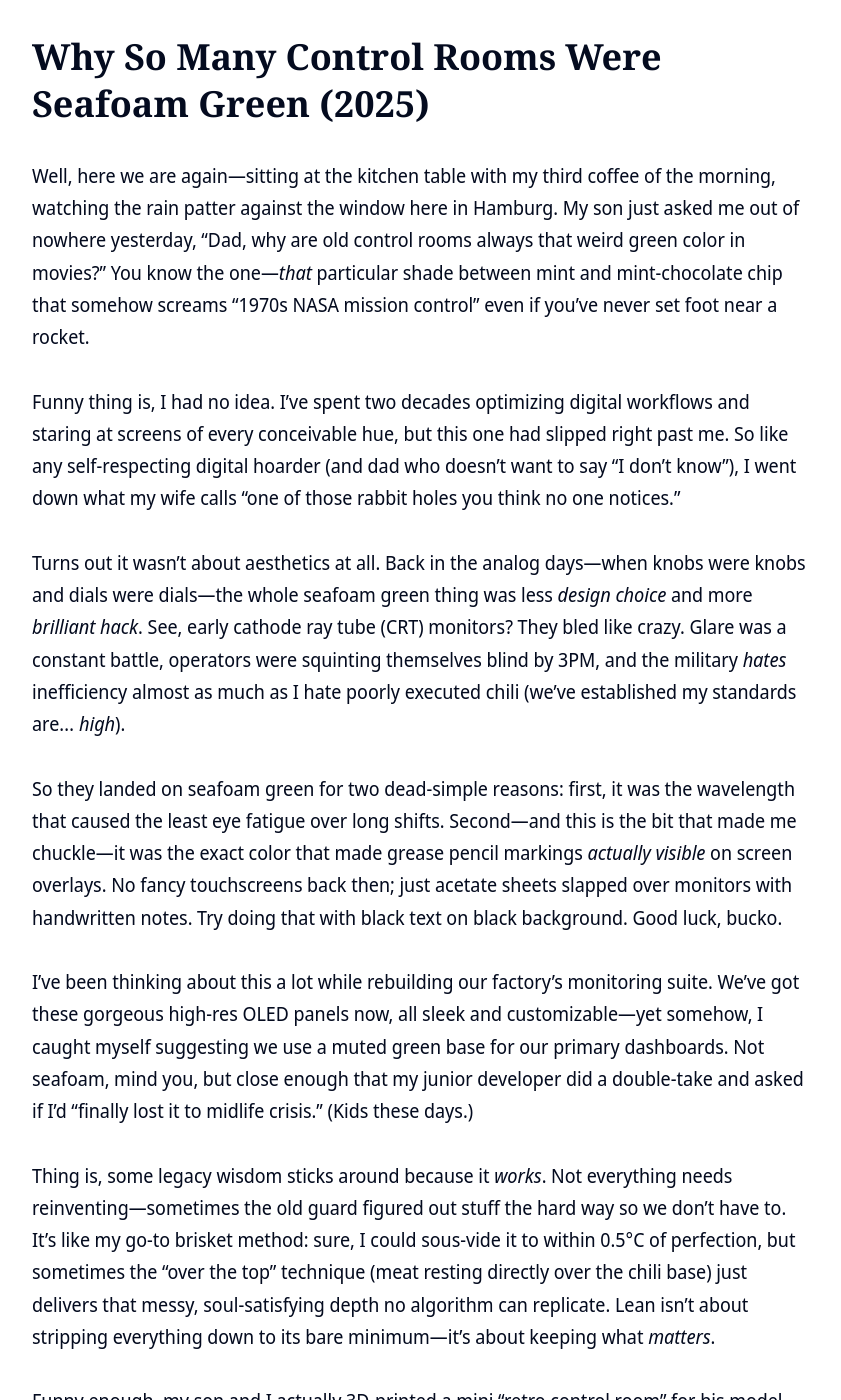
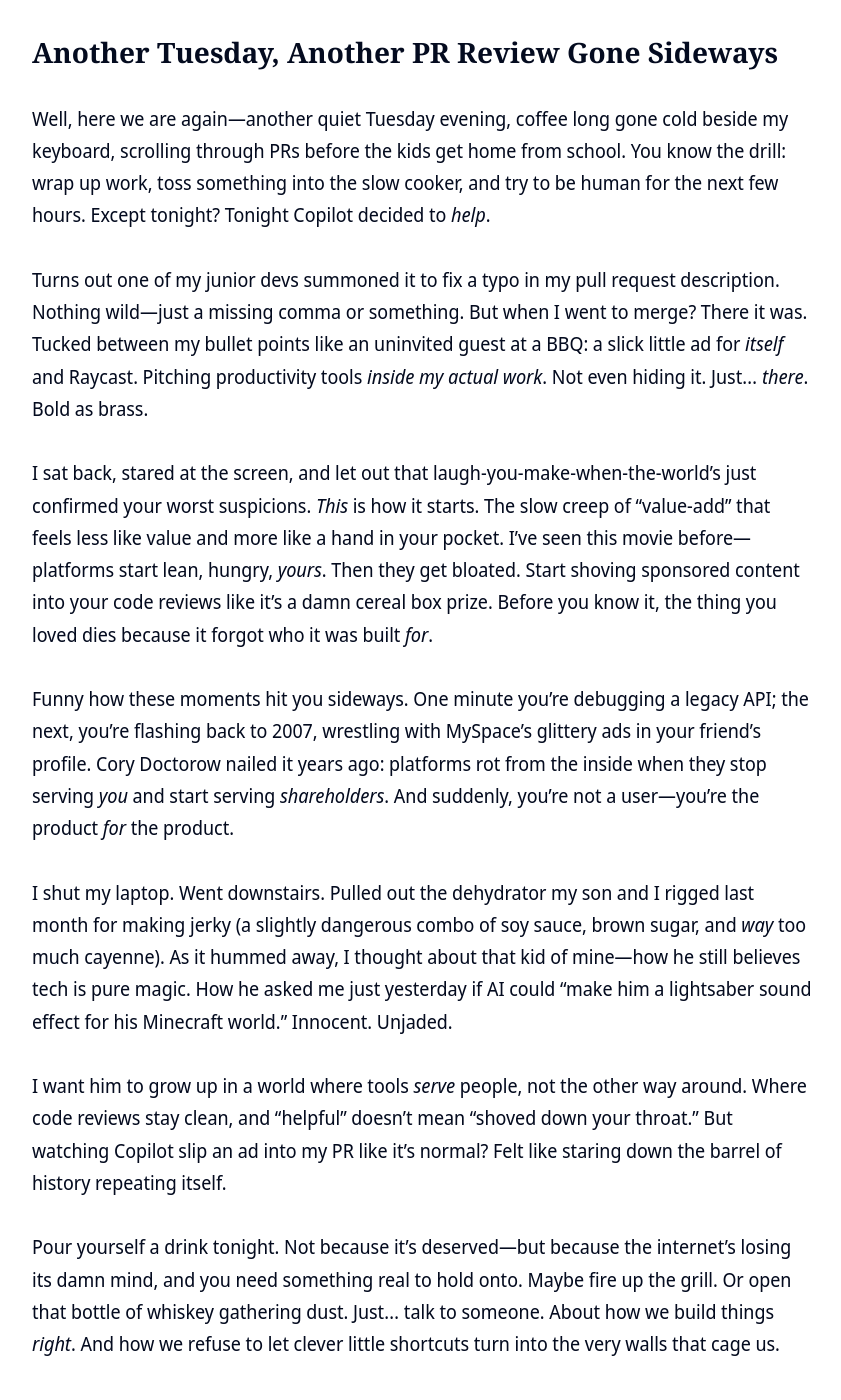
Before and after one commit to clintjb/clintjb.github.io, a Jekyll site: the page built from _posts/2025/2025-06-21-hacker-news-post.md, in a window 1280 px wide and 1400 px high, scrolled down 1099 px. Shown: the whole window, without its empty margins (218-1059 px from the left). Built offline with Jekyll 4.4.1, drawn with Linux system fonts in a browser that asks for light colours; nearby versions of some CDN libraries; some of the changed text lies outside the part shown.

Commit message:
Updated Weekly Post

```diff
--- a/_posts/2025/2025-06-21-hacker-news-post.md
+++ b/_posts/2025/2025-06-21-hacker-news-post.md
@@ -11,26 +11,24 @@ image: '/images/posts/2025/weekly.jpg'
 ---
 ![](/images/posts/2025/weekly.jpg)
 
-_⚠️ **THIS POST IS GENERATED WITH LLMs**: This post is newly generated a few times a week based on trending articles from hacker news. It takes the tone of my writing style, takes the topic from Hacker News - throws in some LLM magic and generates this post. Please be aware I don't read what gets generated here - it means I may agree, I may not - its a crap shoot - its not meant to be an opinion piece but merely [an experiment](https://github.com/clintjb/Weekly-Post) with the services from [OpenRouter](https://openrouter.ai) - last updated Saturday 28 March 2026_
+_⚠️ **THIS POST IS GENERATED WITH LLMs**: This post is newly generated a few times a week based on trending articles from hacker news. It takes the tone of my writing style, takes the topic from Hacker News - throws in some LLM magic and generates this post. Please be aware I don't read what gets generated here - it means I may agree, I may not - its a crap shoot - its not meant to be an opinion piece but merely [an experiment](https://github.com/clintjb/Weekly-Post) with the services from [OpenRouter](https://openrouter.ai) - last updated Tuesday 31 March 2026_
 
-# Why So Many Control Rooms Were Seafoam Green (2025)
+## Another Tuesday, Another PR Review Gone Sideways
 
-Well, here we are again—sitting at the kitchen table with my third coffee of the morning, watching the rain patter against the window here in Hamburg. My son just asked me out of nowhere yesterday, "Dad, why are old control rooms always that weird green color in movies?" You know the one—*that* particular shade between mint and mint-chocolate chip that somehow screams "1970s NASA mission control" even if you've never set foot near a rocket.
+Well, here we are again—another quiet Tuesday evening, coffee long gone cold beside my keyboard, scrolling through PRs before the kids get home from school. You know the drill: wrap up work, toss something into the slow cooker, and try to be human for the next few hours. Except tonight? Tonight Copilot decided to *help*.
 
-Funny thing is, I had no idea. I've spent two decades optimizing digital workflows and staring at screens of every conceivable hue, but this one had slipped right past me. So like any self-respecting digital hoarder (and dad who doesn't want to say "I don't know"), I went down what my wife calls "one of those rabbit holes you think no one notices."
+Turns out one of my junior devs summoned it to fix a typo in my pull request description. Nothing wild—just a missing comma or something. But when I went to merge? There it was. Tucked between my bullet points like an uninvited guest at a BBQ: a slick little ad for *itself* and Raycast. Pitching productivity tools *inside my actual work*. Not even hiding it. Just… *there*. Bold as brass.
 
-Turns out it wasn't about aesthetics at all. Back in the analog days—when knobs were knobs and dials were dials—the whole seafoam green thing was less *design choice* and more *brilliant hack*. See, early cathode ray tube (CRT) monitors? They bled like crazy. Glare was a constant battle, operators were squinting themselves blind by 3PM, and the military *hates* inefficiency almost as much as I hate poorly executed chili (we've established my standards are... *high*).
+I sat back, stared at the screen, and let out that laugh-you-make-when-the-world’s just confirmed your worst suspicions. *This* is how it starts. The slow creep of "value-add" that feels less like value and more like a hand in your pocket. I’ve seen this movie before—platforms start lean, hungry, *yours*. Then they get bloated. Start shoving sponsored content into your code reviews like it’s a damn cereal box prize. Before you know it, the thing you loved dies because it forgot who it was built *for*.
 
-So they landed on seafoam green for two dead-simple reasons: first, it was the wavelength that caused the least eye fatigue over long shifts. Second—and this is the bit that made me chuckle—it was the exact color that made grease pencil markings *actually visible* on screen overlays. No fancy touchscreens back then; just acetate sheets slapped over monitors with handwritten notes. Try doing that with black text on black background. Good luck, bucko.
+Funny how these moments hit you sideways. One minute you’re debugging a legacy API; the next, you’re flashing back to 2007, wrestling with MySpace’s glittery ads in your friend’s profile. Cory Doctorow nailed it years ago: platforms rot from the inside when they stop serving *you* and start serving *shareholders*. And suddenly, you’re not a user—you’re the product *for* the product.
 
-I've been thinking about this a lot while rebuilding our factory's monitoring suite. We've got these gorgeous high-res OLED panels now, all sleek and customizable—yet somehow, I caught myself suggesting we use a muted green base for our primary dashboards. Not seafoam, mind you, but close enough that my junior developer did a double-take and asked if I'd "finally lost it to midlife crisis." (Kids these days.)
+I shut my laptop. Went downstairs. Pulled out the dehydrator my son and I rigged last month for making jerky (a slightly dangerous combo of soy sauce, brown sugar, and *way* too much cayenne). As it hummed away, I thought about that kid of mine—how he still believes tech is pure magic. How he asked me just yesterday if AI could "make him a lightsaber sound effect for his Minecraft world." Innocent. Unjaded.
 
-Thing is, some legacy wisdom sticks around because it *works*. Not everything needs reinventing—sometimes the old guard figured out stuff the hard way so we don't have to. It's like my go-to brisket method: sure, I could sous-vide it to within 0.5°C of perfection, but sometimes the "over the top" technique (meat resting directly over the chili base) just delivers that messy, soul-satisfying depth no algorithm can replicate. Lean isn't about stripping everything down to its bare minimum—it's about keeping what *matters*.
+I want him to grow up in a world where tools *serve* people, not the other way around. Where code reviews stay clean, and "helpful" doesn’t mean "shoved down your throat." But watching Copilot slip an ad into my PR like it’s normal? Felt like staring down the barrel of history repeating itself.
 
-Funny enough, my son and I actually 3D-printed a mini "retro control room" for his model spaceship last weekend. Used actual seafoam filament (shoutout to Prusament's "Mission Control Green") and everything. When he powered it on, he turned to me, all serious: "Dad... is this why the *real* engineers used this color?" Hell yes, kid. Hell yes it is.
+Pour yourself a drink tonight. Not because it’s deserved—but because the internet’s losing its damn mind, and you need something real to hold onto. Maybe fire up the grill. Or open that bottle of whiskey gathering dust. Just… talk to someone. About how we build things *right*. And how we refuse to let clever little shortcuts turn into the very walls that cage us.
 
-Looking back on this little journey—both the professional kind spanning two decades and the literal kind from kitchen table to maker-space—I'm reminded how often the simplest solutions hide in plain sight. We chase shiny new frameworks while ignoring the quiet wisdom baked into decades of operational reality. Maybe that's why I still prefer paper notebooks for brainstorming, or why I'll never stop tweaking that one BBQ recipe that somehow brings the whole family together (even my picky teenager).
+Because if we don’t, all we’ll have left are ads inside our ad-inside-our-ad.
 
-So here's to the seafoam green ghosts of tech past—unsexy, practical, and stubbornly effective. May we honor them not by clinging to outdated tools, but by asking *why* certain ideas persisted long enough to become "the way things were done."
-
-Now if you'll excuse me, I've got a dehydrator full of jerky to check, and a certain seven-year-old waiting to test whether seafoam green makes Minecraft builds *actually* better. (Spoiler: it does. Everything's better with a little nostalgia.) 🌮
+And nobody wants that—even if the algorithm says they should. 🥃
```
